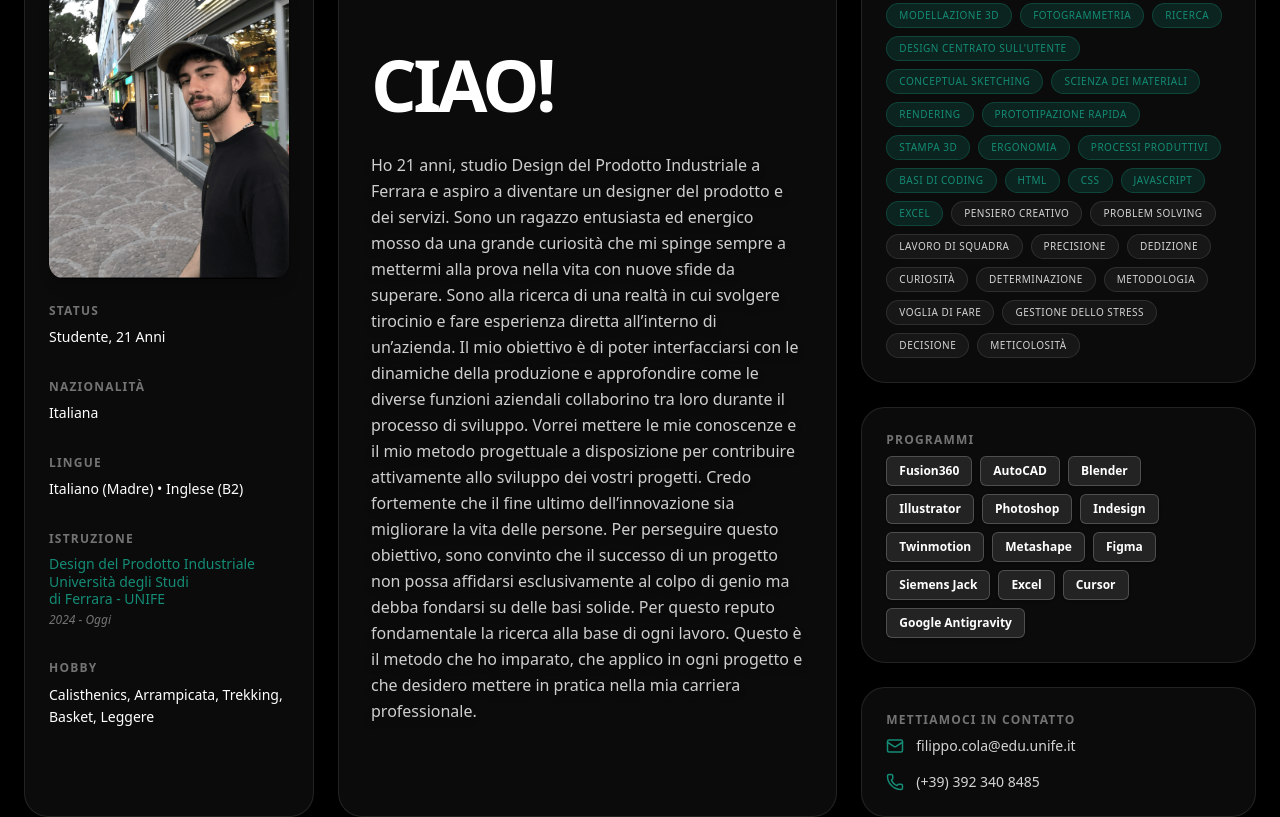
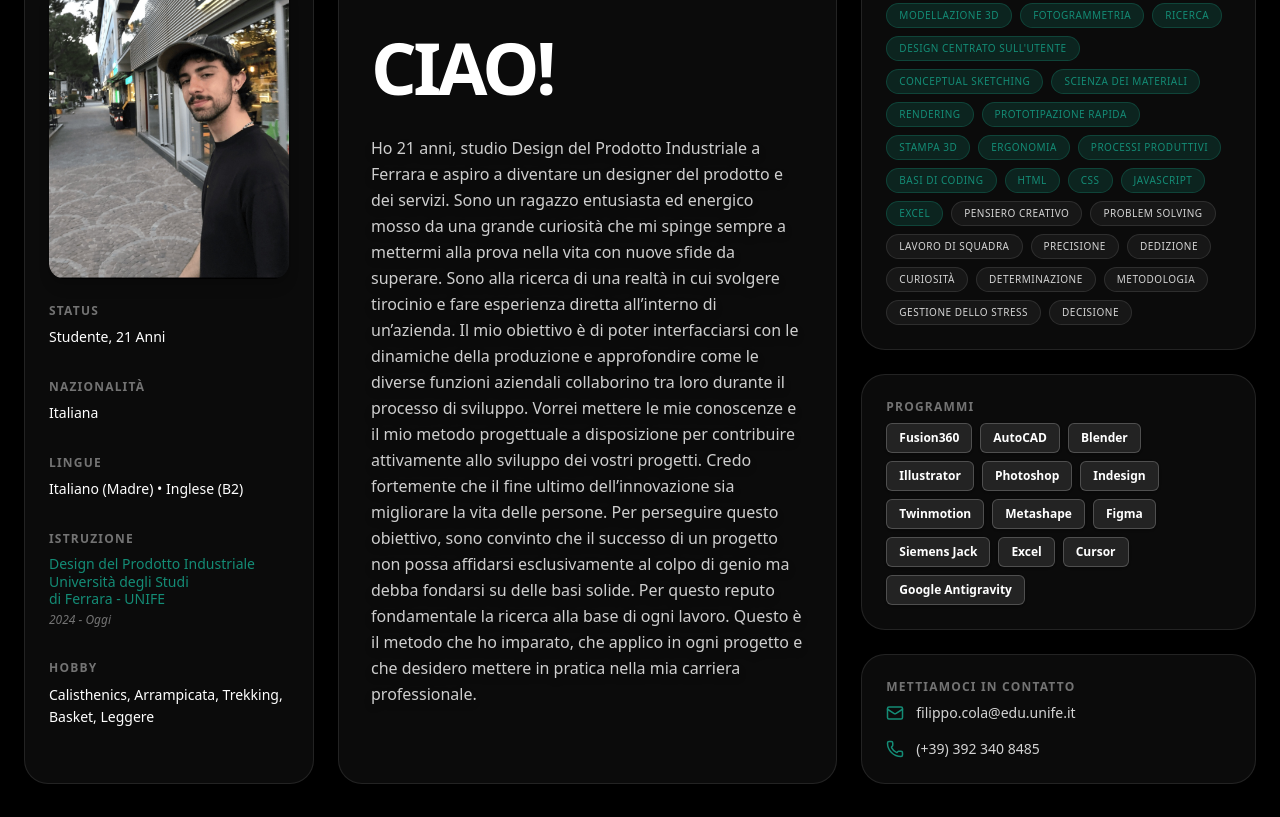
Before and after one commit to finizzzz/icaro-frontend, a Next.js app: page /about-me in a window 1280 px wide. Shown: the part 942-1759 px from the top of the page. Built offline with nearby package versions, Linux system fonts and the light colour scheme.

Commit message:
sistemato about me soft skills

```diff
--- a/app/about-me/components/AboutInfo.tsx
+++ b/app/about-me/components/AboutInfo.tsx
@@ -110,7 +110,7 @@ Credo fortemente che il fine ultimo dell’innovazione sia migliorare la vita de
               {['Modellazione 3D', 'Fotogrammetria', 'Ricerca', 'Design Centrato sull\'Utente', 'Conceptual Sketching', 'Scienza dei Materiali', 'Rendering', 'Prototipazione Rapida', 'Stampa 3D', 'Ergonomia', 'Processi Produttivi', 'Basi di Coding', 'HTML', 'CSS', 'JavaScript', 'Excel'].map(skill => (
                 <span key={skill} className="px-3 py-1 bg-brand-primary/20 text-brand-primary border border-brand-primary/30 rounded-full text-[10px] uppercase font-mono tracking-wider">{skill}</span>
               ))}
-              {['Pensiero Creativo', 'Problem Solving', 'Lavoro di Squadra', 'Precisione', 'Dedizione', 'Curiosità', 'Determinazione', 'Metodologia', 'Voglia di Fare', 'Gestione dello Stress', 'Decisione', 'Meticolosità'].map(skill => (
+              {['Pensiero Creativo', 'Problem Solving', 'Lavoro di Squadra', 'Precisione', 'Dedizione', 'Curiosità', 'Determinazione', 'Metodologia', 'Gestione dello Stress', 'Decisione'].map(skill => (
                 <span key={skill} className="px-3 py-1 bg-white/5 text-neutral-300 border border-white/10 rounded-full text-[10px] uppercase font-mono tracking-wider">{skill}</span>
               ))}
             </div>
```
